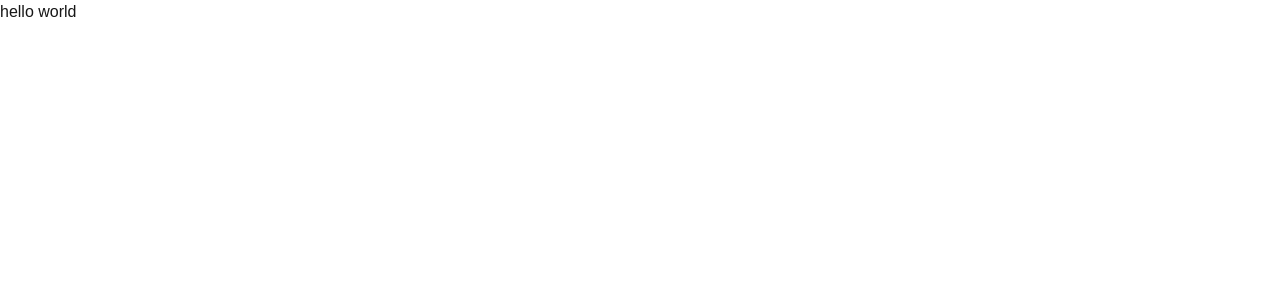
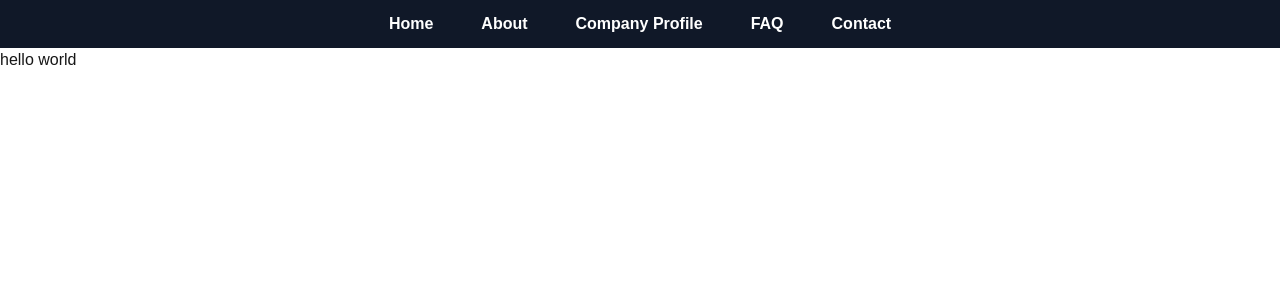
Before and after one commit to WebCodeKing/brightpath, a Next.js app: page / in a window 1280 px wide. Shown: the top 300 px of the page. Built offline with nearby package versions, Linux system fonts and the light colour scheme.

Commit message:
Brightpath Navbar Component

```diff
--- /dev/null
+++ b/components/Navbar.js
@@ -0,0 +1,129 @@
+// components/Navbar.js
+import Image from 'next/image';
+import Link from 'next/link';
+import React, { useState } from 'react';
+
+const Navbar = () => {
+  const [isMenuOpen, setIsMenuOpen] = useState(false);
+  const [isDropdownOpen, setIsDropdownOpen] = useState(false);
+  const toggleMenu = () => setIsMenuOpen(!isMenuOpen);
+
+  return (
+    // component
+    <div className="flex flex-wrap place-items-center sticky top-0 z-50">
+      <section className="relative mx-auto">
+        {/* Navbar */}
+        <nav className="flex justify-between bg-gray-900 text-white w-screen">
+          <div className="px-5 xl:px-12 py-3 flex w-full items-center">
+            <a className="text-3xl font-bold font-heading" href="#">
+              {/* Logo Here */}
+              {/* <Image
+                src="/favicon.png"
+                alt="Madina Image"
+                width={50}
+                height={10}
+                className=""
+                priority
+              /> */}
+            </a>
+            {/* Nav Links */}
+            <ul className="hidden md:flex px-4 mx-auto font-semibold font-heading space-x-12 justify-self-center">
+              <Link legacyBehavior href="/"><a><li className="hover:text-gray-200">Home</li></a></Link>
+              <Link legacyBehavior href="/about"><a className="hover:text-gray-200"><li>About</li></a></Link>
+              <Link legacyBehavior href="/company-profile"><a className="hover:text-gray-200"><li>Company Profile</li></a></Link>
+              {/* <Link legacyBehavior href="/affiliate-companies"><a><li className="hover:text-gray-200">Affiliate Companies */}
+              {/* </li></a></Link>
+              <Link legacyBehavior href="/hajj-guides"><a><li className="hover:text-gray-200">Hajj Guides
+              </li></a></Link> */}
+              {/* <li className="relative group">
+                <div className="inline-block">
+                  <a href="#" className="hover:text-gray-300">SECP</a>
+                  <ul className="absolute left-0 mt-1 w-40 bg-black text-white rounded shadow-md opacity-0 invisible group-hover:opacity-100 group-hover:visible transition-all duration-300">
+                    <Link legacyBehavior href="/secp/hajj2024"><li className="px-4 py-2 rounded hover:bg-gray-700"><a href="#">Hajj 2024</a></li></Link>
+                    <Link legacyBehavior href="/secp/hajj2025"><li className="px-4 py-2 rounded hover:bg-gray-700"><a>Hajj 2025</a></li></Link> */}
+                    {/* <li className="px-4 py-2 hover:bg-gray-700"><a href="#">Marketing</a></li> */}
+                  {/* </ul>
+                </div>
+              </li> */}
+
+              <Link legacyBehavior href="/faq"><a><li className="hover:text-gray-200">FAQ</li></a></Link>
+              <Link legacyBehavior href="/contact"><a onClick={() => console.log("Navigating to Contact")}><li className="hover:text-gray-200">Contact</li></a></Link>
+            </ul>
+            {/* Header Icons */}
+            {/* <div className="hidden xl:flex items-center space-x-5 items-center">
+              <a className="hover:text-gray-200" href="#">
+                <svg xmlns="http://www.w3.org/2000/svg" className="h-6 w-6" fill="none" viewBox="0 0 24 24" stroke="currentColor">
+                  <path strokeLinecap="round" strokeLinejoin="round" strokeWidth="2" d="M4.318 6.318a4.5 4.5 0 000 6.364L12 20.364l7.682-7.682a4.5 4.5 0 00-6.364-6.364L12 7.636l-1.318-1.318a4.5 4.5 0 00-6.364 0z" />
+                </svg>
+              </a>
+              <a className="flex items-center hover:text-gray-200" href="#">
+                <svg xmlns="http://www.w3.org/2000/svg" className="h-6 w-6" fill="none" viewBox="0 0 24 24" stroke="currentColor">
+                  <path strokeLinecap="round" strokeLinejoin="round" strokeWidth="2" d="M3 3h2l.4 2M7 13h10l4-8H5.4M7 13L5.4 5M7 13l-2.293 2.293c-.63.63-.184 1.707.707 1.707H17m0 0a2 2 0 100 4 2 2 0 000-4zm-8 2a2 2 0 11-4 0 2 2 0 014 0z" />
+                </svg>
+                <span className="flex absolute -mt-5 ml-4">
+                  <span className="animate-ping absolute inline-flex h-3 w-3 rounded-full bg-pink-400 opacity-75"></span>
+                  <span className="relative inline-flex rounded-full h-3 w-3 bg-pink-500"></span>
+                </span>
+              </a>
+              {/* Sign In / Register */}
+            {/* <a className="flex items-center hover:text-gray-200" href="#">
+                <svg xmlns="http://www.w3.org/2000/svg" className="h-6 w-6 hover:text-gray-200" fill="none" viewBox="0 0 24 24" stroke="currentColor">
+                  <path strokeLinecap="round" strokeLinejoin="round" strokeWidth="2" d="M5.121 17.804A13.937 13.937 0 0112 16c2.5 0 4.847.655 6.879 1.804M15 10a3 3 0 11-6 0 3 3 0 016 0zm6 2a9 9 0 11-18 0 9 9 0 0118 0z" />
+                </svg>
+              </a>
+            </div> */}
+          </div>
+          {/* Responsive navbar */}
+          {/* <a className="xl:hidden flex mr-6 items-center" href="#">
+            <svg xmlns="http://www.w3.org/2000/svg" className="h-6 w-6 hover:text-gray-200" fill="none" viewBox="0 0 24 24" stroke="currentColor">
+              <path strokeLinecap="round" strokeLinejoin="round" strokeWidth="2" d="M3 3h2l.4 2M7 13h10l4-8H5.4M7 13L5.4 5M7 13l-2.293 2.293c-.63.63-.184 1.707.707 1.707H17m0 0a2 2 0 100 4 2 2 0 000-4zm-8 2a2 2 0 11-4 0 2 2 0 014 0z" />
+            </svg>
+            <span className="flex absolute -mt-5 ml-4">
+              <span className="animate-ping absolute inline-flex h-3 w-3 rounded-full bg-pink-400 opacity-75"></span>
+              <span className="relative inline-flex rounded-full h-3 w-3 bg-pink-500"></span>
+            </span>
+          </a> */}
+          <a className="navbar-burger self-center mr-12 xl:hidden" href="#" onClick={() => setIsMenuOpen(!isMenuOpen)}>
+            <svg xmlns="http://www.w3.org/2000/svg" className="h-6 w-6 hover:text-gray-200" fill="none" viewBox="0 0 24 24" stroke="currentColor">
+              <path strokeLinecap="round" strokeLinejoin="round" strokeWidth="2" d="M4 6h16M4 12h16M4 18h16" />
+            </svg>
+          </a>
+        </nav>
+        <div className={`absolute md:hidden w-[100%] transition-all duration-300 ${isMenuOpen ? 'max-h-screen opacity-100' : 'max-h-0 opacity-0 overflow-hidden z-50'}`}>
+        <ul className="bg-gray-800 text-white space-y-4 px-5 py-4">
+          <Link legacyBehavior href="/" onClick={() => setIsMenuOpen(false)}><a><li className=' hover:text-gray-400 font-bold'>Home</li></a></Link><hr />
+          <Link legacyBehavior href="/about" onClick={() => setIsMenuOpen(false)}><a><li className='pt-[16px] font-bold hover:text-gray-400'>About</li></a></Link><hr />
+          <Link legacyBehavior href="/company-profile" onClick={() => setIsMenuOpen(false)}><a><li className='pt-[16px] font-bold hover:text-gray-400'>Company Profile</li></a></Link><hr />
+          {/* <Link legacyBehavior href="/affiliate-companies" onClick={() => setIsMenuOpen(false)}><a><li className='pt-[16px] font-bold hover:text-gray-400'>Affiliate Companies</li></a></Link><hr /> */}
+          {/* <Link legacyBehavior href="/hajj-guides" onClick={() => setIsMenuOpen(false)}><a><li className='pt-[16px] font-bold hover:text-gray-400'>Hajj Guides</li></a></Link><hr /> */}
+
+          {/* SECP Mobile Collapsible */}
+          {/* <li>
+            <button onClick={() => setIsDropdownOpen(!isDropdownOpen)} className="w-full text-left flex justify-between items-center font-bold  hover:text-gray-400">
+              SECP
+              <span>{isDropdownOpen ? "▲" : "▼"}</span>
+            </button>
+            <ul className={`mt-2 ml-4 space-y-2 transition-all duration-300 ${isDropdownOpen ? 'block' : 'hidden'}`}>
+              <hr /><Link legacyBehavior href="/secp/hajj2024" onClick={() => setIsMenuOpen(false)}><a><li className='font-bold mt-[16px] hover:text-gray-400'>Hajj 2024</li></a></Link><hr />
+              <Link legacyBehavior href="/secp/hajj2025" onClick={() => setIsMenuOpen(false)}><a><li className='font-bold mt-[16px] hover:text-gray-400'>Hajj 2025</li></a></Link>
+            </ul>
+          </li><hr /> */}
+
+          <Link legacyBehavior href="/faq" onClick={() => setIsMenuOpen(false)}><a><li className='pt-[16px] font-bold hover:text-gray-400'>FAQ</li></a></Link><hr />
+          <Link legacyBehavior href="/contact" onClick={() => setIsMenuOpen(false)}><a><li className='pt-[16px] font-bold hover:text-gray-400'>Contact</li></a></Link>
+        </ul>
+      </div>
+      </section>
+      {/* Follow me on twitter */}
+      <div className="absolute bottom-0 right-0 mb-4 mr-4 z-10">
+        {/* <div>
+          <a title="Follow me on twitter" href="https://www.twitter.com/asad_codes" target="_blank" className="block w-16 h-16 rounded-full transition-all shadow hover:shadow-lg transform hover:scale-110 hover:rotate-12">
+            <img className="object-cover object-center w-full h-full rounded-full" src="https://www.imore.com/sites/imore.com/files/styles/large/public/field/image/2019/12/twitter-logo.jpg"/>
+          </a>
+        </div> */}
+      </div>
+    </div>
+  );
+};
+
+export default Navbar;
--- a/pages/_app.js
+++ b/pages/_app.js
@@ -1,5 +1,22 @@
 import "@/styles/globals.css";
+import Head from "next/head";
+import Navbar from "@/components/Navbar";
+// import Footer from "@/components/Footer";
 
 export default function App({ Component, pageProps }) {
-  return <Component {...pageProps} />;
+  return <>
+    <div className="w-full overflow-hidden">
+    {/* <div id="background" className="">
+  <div className="relative z-10">    */}
+  <Head>
+    {/* <link rel="icon" href="/favicon.png"></link> */}
+  </Head>
+  <Navbar/>
+  <Component {...pageProps} />
+  {/* <Footer/> */}
+  {/* </div>
+  </div> */}
+  </div>
+
+  </>
 }
```
